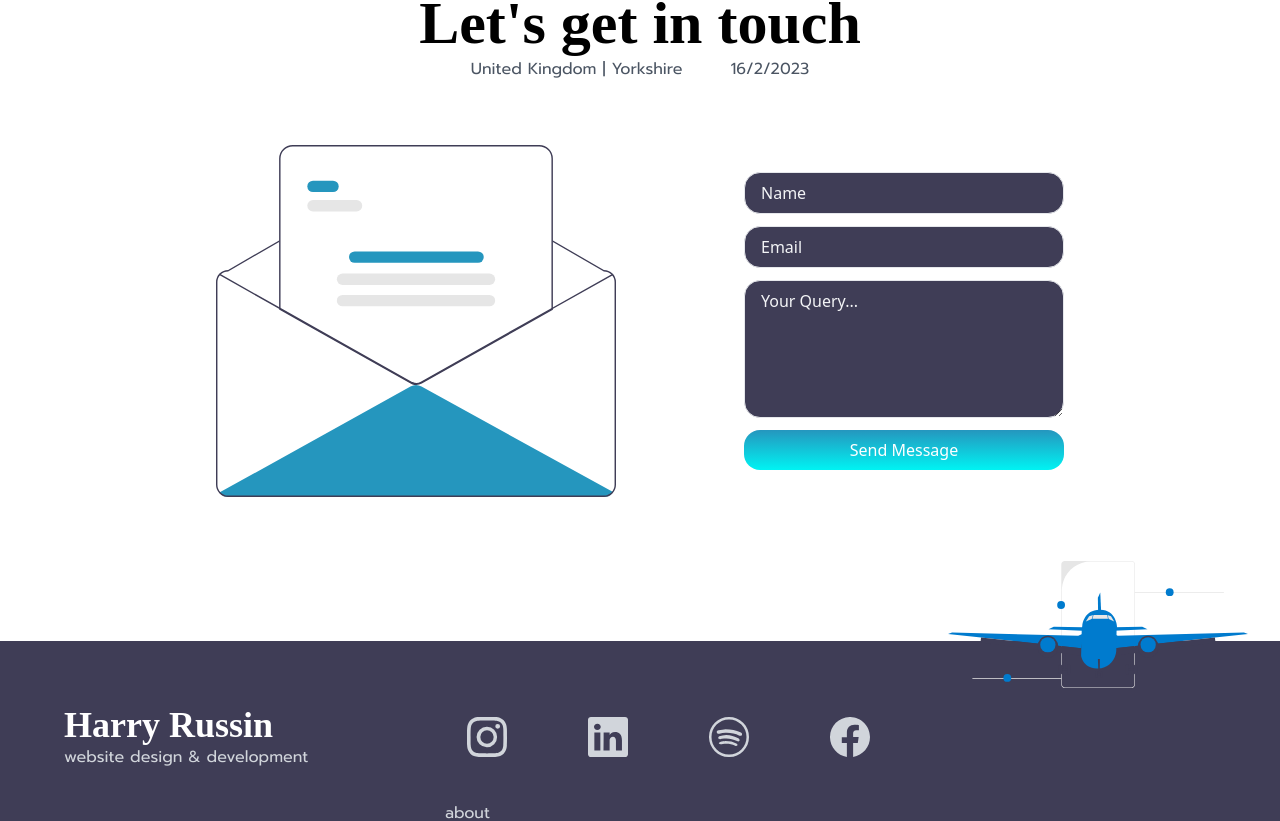
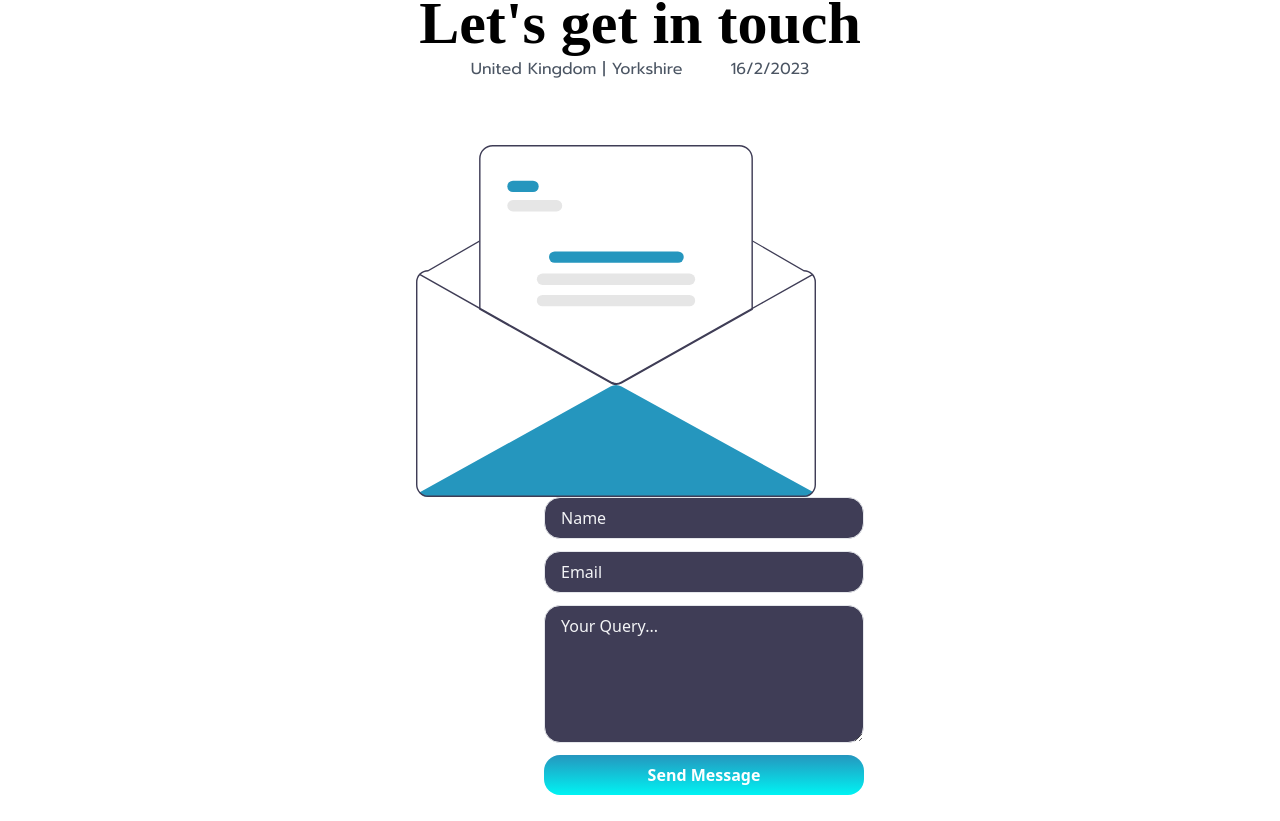
Before and after one commit to HarryRussin/portfolio, a Next.js app: page /contact in a window 1280 px wide. Shown: the part 183-1004 px from the top of the page. Built offline with nearby package versions, Linux system fonts and the light colour scheme.

Commit message:
mailto contact form

```diff
--- a/package.json
+++ b/package.json
@@ -6,8 +6,10 @@
     "start": "next start"
   },
   "dependencies": {
+    "dotenv": "^16.0.3",
     "framer-motion": "^8.0.2",
     "next": "latest",
+    "nodemailer": "^6.9.1",
     "prop-types": "^15.7.2",
     "react": "18.2.0",
     "react-dom": "18.2.0",
--- /dev/null
+++ b/pages/_document.tsx
@@ -0,0 +1,18 @@
+import { Html, Head, Main, NextScript } from 'next/document'
+
+export default function Document() {
+  return (
+    <Html lang='en'>
+      <Head >
+        <meta
+            name="keywords"
+            content="web development, portfolio, webdev plan, basic plan, standard plan, premium plan"
+          />
+      </Head>
+      <body>
+        <Main />
+        <NextScript />
+      </body>
+    </Html>
+  )
+}
--- /dev/null
+++ b/pages/api/contact.ts
@@ -0,0 +1,31 @@
+require('dotenv').config()
+const PASSWORD = process.env.password
+let nodemailer = require('nodemailer')
+
+
+export default function (req: any, res: any) {
+  const transporter = nodemailer.createTransport({
+    port: 587,
+    host: 'smtp.gmail.com',
+    auth: {
+      user: 'spamharryr@gmail.com',
+      pass: PASSWORD,
+    },
+    secure: false,
+  })
+
+  const mailData = {
+    from: 'spamharryr@gmail.com',
+    to: 'harryrussindev@gmail.com',
+    // @ts-ignore
+    subject: `Message From ${req.body.name}`,
+    // @ts-ignore
+    text: req.body.message,
+  }
+
+  transporter.sendMail(mailData, function (err: any, info: any) {
+    if (err) console.log(err)
+    else console.log(info)
+  })
+  res.status(200)
+}
--- a/pages/contact.tsx
+++ b/pages/contact.tsx
@@ -1,5 +1,5 @@
 import Image from 'next/image'
-import React from 'react'
+import React, { useState } from 'react'
 import Footer from '../components/footer'
 import HeaderComponent from '../components/header'
 
@@ -9,28 +9,104 @@ function Contact() {
   const day = date.getDate()
   const month = date.getMonth()
 
+  const [name, setname] = useState('')
+  const [email, setemail] = useState('')
+  const [message, setmessage] = useState('')
+  const [submitted, setsubmitted] = useState(true)
+
+  function handleSubmit(e: FormDataEvent) {
+    setsubmitted(false)
+    e.preventDefault()
+
+    let data = {
+      name,
+      email,
+      message,
+    }
+
+    fetch('/api/contact', {
+      method: 'POST',
+      headers: {
+        Accept: 'application/json, text/plain, */*',
+        'Content-Type': 'application/json',
+      },
+      body: JSON.stringify(data),
+    }).then((res) => {
+      console.log('Response received')
+      if (res.status === 200) {
+        console.log('Response succeeded!')
+        setsubmitted(true)
+        setname('')
+        setemail('')
+        setmessage('')
+      }
+    })
+  }
+
   return (
     <main>
-        <HeaderComponent/>
+      <HeaderComponent />
 
       <div className="pt-44 flex flex-col items-center">
-            <h1 className='font-times text-6xl font-bold'>Let&apos;s get in touch</h1>
+        <h1 className="font-times text-6xl font-bold">
+          Let&apos;s get in touch
+        </h1>
         <div className="flex space-x-12 mt-1 text-gray-600 font-prompt">
           <p>United Kingdom | Yorkshire</p>
-            <p>{day}/{month}/{year}</p>
+          <p>
+            {day}/{month}/{year}
+          </p>
         </div>
 
-            <div className="flex justify-between mb-36 space-x-32 mt-16 items-center">
-                <Image alt='mailbox image undraw' src={'/undraws/mail.svg'} width={'400'} height={'300'}/>
-                <form onSubmit={(e)=>e.preventDefault()} className="flex flex-col w-80 h-full space-y-3 text-white">
-                    <input type="text" placeholder='Name' className='w-full border px-4 py-2 rounded-2xl bg-bg-light placeholder:text-gray-100'/>
-                    <input type="email" placeholder='Email' className='w-full border px-4 py-2 rounded-2xl bg-bg-light placeholder:text-gray-100'/>
-                    <textarea name="query" id="" placeholder='Your Query...' cols={30} rows={5} className='w-full border px-4 py-2 rounded-2xl bg-bg-light placeholder:text-gray-100'></textarea>
-                    <button type='submit' className='w-full py-2 rounded-2xl bg-gradient-to-b from-blue1 to-blue3'>Send Message</button>
+        <div className="flex-col md:flex-row justify-between space-y-8 md:space-y-0 mb-36 md:space-x-32 mt-16 items-center">
+          <Image
+            alt="mailbox image undraw"
+            src={'/undraws/mail.svg'}
+            width={'400'}
+            height={'300'}
+          />
+          <form
+            // @ts-ignore
+            onSubmit={handleSubmit}
+            className="flex flex-col w-80 h-full space-y-3 text-white"
+          >
+            <input
+              onChange={(e) => setname(e.target.value)}
+              value={name}
+              type="text"
+              placeholder="Name"
+              className="w-full border px-4 py-2 rounded-2xl bg-bg-light placeholder:text-gray-100"
+            />
+            <input
+              onChange={(e) => setemail(e.target.value)}
+              value={email}
+              type="message"
+              placeholder="Email"
+              className="w-full border px-4 py-2 rounded-2xl bg-bg-light placeholder:text-gray-100"
+            />
+            <textarea
+              onChange={(e) => setmessage(e.target.value)}
+              value={message}
+              name="query"
+              id=""
+              placeholder="Your Query..."
+              cols={30}
+              rows={5}
+              className="w-full border px-4 py-2 rounded-2xl bg-bg-light placeholder:text-gray-100"
+            ></textarea>
+            <button
+              type="submit"
+              className={`w-full py-2 ${!submitted?'bg-accent-4':'bg-gradient-to-b transition-all from-blue1 to-blue3'} rounded-2xl hover:from-blue2 hover:to-blue1 font-bold`}
+            >
+              {submitted?
+              <p>Send Message</p>
+              :<p className='animate-pulse'>Sending...</p>
+}
+            </button>
           </form>
         </div>
       </div>
-        <Footer/>
+      <Footer />
     </main>
   )
 }
--- a/pages/index.tsx
+++ b/pages/index.tsx
@@ -32,11 +32,6 @@ function index() {
   return (
     <>
       <Head>
-        <meta
-          name="viewport"
-          content="width=device-width, initial-scale=1.0"
-        ></meta>
-        <meta charSet="UTF-8"></meta>
         {/* <meta
           httpEquiv="refresh"
           content="5;url=https://portfolio-harryrussin.vercel.app"
@@ -45,10 +40,6 @@ function index() {
           name="description"
           content="Hi, I'm Harry. I'm a web designer and developer who empowers small businesses with a digital presence. Learn how to create stunning websites with me."
         />
-        <meta
-            name="keywords"
-            content="web development, portfolio, webdev plan, basic plan, standard plan, premium plan"
-          />
           <meta name="author" content="Harry Russin" />
         <title>Portfolio & Home Page - Harry Russin</title>
       </Head>
```
Also changed, not shown: 2 other files (tests, documents, lock files or other folders). Lines whose indentation alone changed are shown as unchanged.
